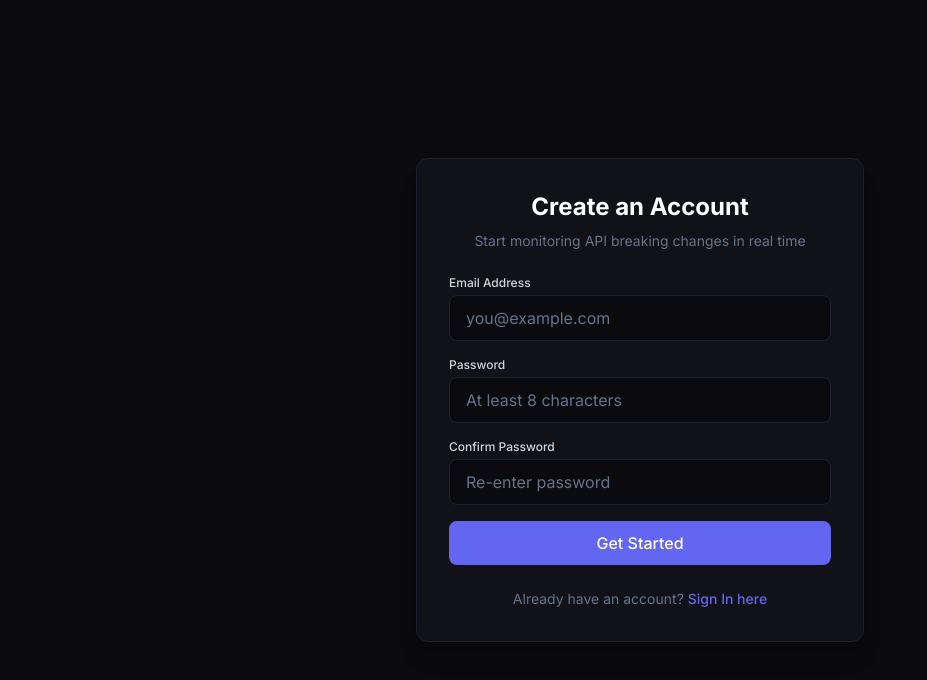
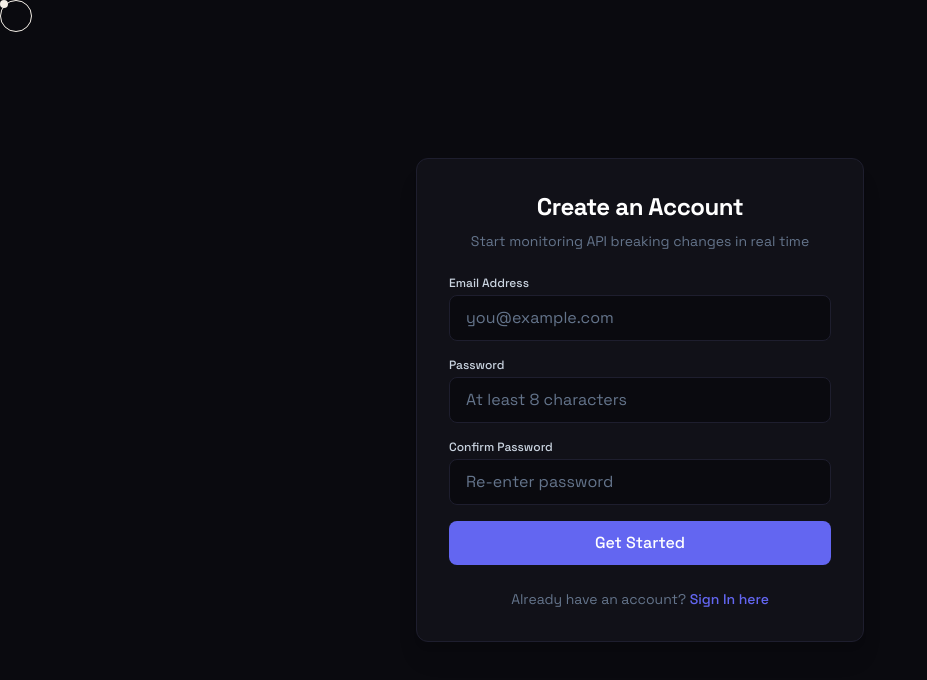
Before and after one commit to Haripriya24071/ApiRadar, a React (Vite) app in the folder frontend/: page / in a window 1280 px wide. Both pictures are taken after a click on the button "Get Started". Shown: the top 680 px of the page, without its empty margins (0-927 px from the left). Built offline with nearby package versions, Linux system fonts and the light colour scheme; no server answers.

Commit message:
feat: initialize frontend application structure with custom cursor, global styles, and routing setup

```diff
--- a/frontend/src/App.tsx
+++ b/frontend/src/App.tsx
@@ -13,6 +13,7 @@ import BrowseAPIs from './pages/BrowseAPIs'
 import APIDetail from './pages/APIDetail'
 import Settings from './pages/Settings'
 import Toast from './components/ui/Toast'
+import CustomCursor from './components/ui/CustomCursor'
 
 const queryClient = new QueryClient({
   defaultOptions: {
@@ -40,6 +41,7 @@ export default function App() {
 
   return (
     <QueryClientProvider client={queryClient}>
+      <CustomCursor />
       <BrowserRouter>
         <Toast />
         <Routes>
--- /dev/null
+++ b/frontend/src/components/ui/CustomCursor.tsx
@@ -0,0 +1,82 @@
+import React, { useEffect, useRef, useState } from 'react'
+
+export default function CustomCursor() {
+  const [hoverState, setHoverState] = useState<'default' | 'interactive' | 'text'>('default')
+  const dotRef = useRef<HTMLDivElement>(null)
+  const ringRef = useRef<HTMLDivElement>(null)
+
+  const mousePos = useRef({ x: -100, y: -100 })
+  const ringPos = useRef({ x: -100, y: -100 })
+  const animFrameId = useRef<number | null>(null)
+
+  useEffect(() => {
+    const handleMouseMove = (e: MouseEvent) => {
+      mousePos.current = { x: e.clientX, y: e.clientY }
+
+      // Position dot immediately
+      if (dotRef.current) {
+        dotRef.current.style.transform = `translate(${e.clientX}px, ${e.clientY}px)`
+      }
+
+      // Check hovered element
+      const target = e.target as HTMLElement | null
+      if (!target) return
+
+      const isInteractive = target.closest('button, a, input[type="button"], input[type="submit"], [role="button"], [data-cursor="hover"]')
+      const isText = target.closest('input[type="text"], input[type="search"], input[type="email"], textarea, [data-cursor="text"]')
+
+      if (isInteractive) {
+        setHoverState('interactive')
+      } else if (isText) {
+        setHoverState('text')
+      } else {
+        setHoverState('default')
+      }
+    }
+
+    const render = () => {
+      // Lerp ring towards mouse position
+      ringPos.current.x += (mousePos.current.x - ringPos.current.x) * 0.12
+      ringPos.current.y += (mousePos.current.y - ringPos.current.y) * 0.12
+
+      if (ringRef.current) {
+        ringRef.current.style.transform = `translate(${ringPos.current.x}px, ${ringPos.current.y}px)`
+      }
+
+      animFrameId.current = requestAnimationFrame(render)
+    }
+
+    window.addEventListener('mousemove', handleMouseMove)
+    animFrameId.current = requestAnimationFrame(render)
+
+    return () => {
+      window.removeEventListener('mousemove', handleMouseMove)
+      if (animFrameId.current !== null) {
+        cancelAnimationFrame(animFrameId.current)
+      }
+    }
+  }, [])
+
+  const dotClasses = `cursor-dot ${
+    hoverState === 'interactive'
+      ? 'is-hovering-interactive'
+      : hoverState === 'text'
+      ? 'is-hovering-text'
+      : ''
+  }`
+
+  const ringClasses = `cursor-ring ${
+    hoverState === 'interactive'
+      ? 'is-hovering-interactive'
+      : hoverState === 'text'
+      ? 'is-hovering-text'
+      : ''
+  }`
+
+  return (
+    <>
+      <div ref={dotRef} className={dotClasses} aria-hidden="true" />
+      <div ref={ringRef} className={ringClasses} aria-hidden="true" />
+    </>
+  )
+}
--- a/frontend/src/index.css
+++ b/frontend/src/index.css
@@ -1,18 +1,253 @@
-@import url('https://fonts.googleapis.com/css2?family=Inter:wght@300;400;500;600;700&family=JetBrains+Mono:wght@400;500;600&display=swap');
+@import url('https://fonts.googleapis.com/css2?family=Space+Grotesk:wght@300;400;500;700&family=Space+Mono:ital,wght@0,400;0,700;1,400&display=swap');
 
 @tailwind base;
 @tailwind components;
 @tailwind utilities;
 
-html, body {
-  background-color: #0A0A0F;
-  color: #F8FAFC;
-  font-family: 'Inter', sans-serif;
+:root {
+  --black: #0D0D0B;
+  --cream: #F5F0E8;
+  --red: #CC2200;
+  --gold: #C8A96E;
+  --white: #FFFFFF;
+  --dim: #1A1A16;
+  --border-dark: #2A2A24;
+  --border-light: #E0DAD0;
+  --muted-dark: #4A4A42;
+  --muted-light: #9A9488;
+  --critical: #CC2200;
+  --warning: #C8A96E;
+  --info: #4A7C59;
+  --text-on-dark: #F5F0E8;
+  --text-on-light: #0D0D0B;
+}
+
+/* Custom Cursor Rules */
+@media (pointer: fine) {
+  *, *::before, *::after {
+    cursor: none !important;
+  }
+}
+
+html {
+  font-size: 16px;
+  background-color: var(--black);
+  color: var(--cream);
+  font-family: 'Space Grotesk', sans-serif;
+  scroll-behavior: smooth;
+}
+
+body {
+  background-color: var(--black);
+  color: var(--cream);
+  font-family: 'Space Grotesk', sans-serif;
   margin: 0;
   padding: 0;
   min-height: 100vh;
+  overflow-x: hidden;
 }
 
-code, pre {
-  font-family: 'JetBrains Mono', monospace;
+h1, h2, h3, h4, h5, h6 {
+  font-family: 'Space Grotesk', sans-serif;
+  letter-spacing: -0.02em;
+  line-height: 0.95;
 }
+
+code, pre, kbd {
+  font-family: 'Space Mono', monospace;
+}
+
+/* Scrollbar */
+::-webkit-scrollbar {
+  width: 2px;
+  height: 2px;
+}
+
+::-webkit-scrollbar-track {
+  background: var(--black);
+}
+
+::-webkit-scrollbar-thumb {
+  background: var(--muted-dark);
+}
+
+/* Custom Cursor Styling */
+.cursor-dot {
+  position: fixed;
+  top: 0;
+  left: 0;
+  width: 8px;
+  height: 8px;
+  background-color: var(--cream);
+  border-radius: 50%;
+  pointer-events: none;
+  z-index: 99999;
+  transform: translate(-50%, -50%);
+  transition: opacity 0.15s ease, transform 0.15s ease, background-color 0.15s ease;
+}
+
+.cursor-ring {
+  position: fixed;
+  top: 0;
+  left: 0;
+  width: 32px;
+  height: 32px;
+  border: 1px solid var(--cream);
+  border-radius: 50%;
+  pointer-events: none;
+  z-index: 99998;
+  transform: translate(-50%, -50%);
+  transition: width 0.15s ease, height 0.15s ease, background-color 0.15s ease, border-color 0.15s ease, border-radius 0.15s ease, opacity 0.15s ease;
+}
+
+.cursor-dot.is-hovering-interactive {
+  opacity: 0;
+  transform: translate(-50%, -50%) scale(0);
+}
+
+.cursor-ring.is-hovering-interactive {
+  width: 48px;
+  height: 48px;
+  background-color: var(--red);
+  border-color: var(--red);
+  border-radius: 50%;
+}
+
+.cursor-dot.is-hovering-text {
+  opacity: 0;
+}
+
+.cursor-ring.is-hovering-text {
+  width: 80px;
+  height: 4px;
+  background-color: var(--cream);
+  border-color: var(--cream);
+  border-radius: 2px;
+}
+
+/* Global Utility Classes */
+.section-number {
+  font-family: 'Space Mono', monospace;
+  font-size: 11px;
+  color: var(--muted-dark);
+  letter-spacing: 0.15em;
+  text-transform: uppercase;
+}
+
+.display-text {
+  font-family: 'Space Grotesk', sans-serif;
+  font-size: clamp(48px, 8vw, 120px);
+  font-weight: 700;
+  line-height: 0.9;
+  letter-spacing: -0.03em;
+}
+
+.editorial-label {
+  font-family: 'Space Mono', monospace;
+  font-size: 10px;
+  letter-spacing: 0.2em;
+  text-transform: uppercase;
+  color: var(--muted-dark);
+}
+
+.severity-stamp {
+  font-family: 'Space Mono', monospace;
+  font-size: 10px;
+  font-weight: 700;
+  letter-spacing: 0.15em;
+  text-transform: uppercase;
+  padding: 3px 8px;
+  border: 1px solid currentColor;
+  display: inline-block;
+}
+
+.severity-stamp.critical {
+  color: var(--critical);
+  border-color: var(--critical);
+}
+
+.severity-stamp.warning {
+  color: var(--warning);
+  border-color: var(--warning);
+}
+
+.severity-stamp.info {
+  color: var(--info);
+  border-color: var(--info);
+}
+
+.ticker-band {
+  background: var(--red);
+  color: var(--white);
+  font-family: 'Space Mono', monospace;
+  font-size: 12px;
+  letter-spacing: 0.1em;
+  text-transform: uppercase;
+  padding: 10px 0;
+  overflow: hidden;
+  white-space: nowrap;
+}
+
+.ticker-inner {
+  display: inline-flex;
+  gap: 40px;
+  animation: ticker-scroll 25s linear infinite;
+}
+
+@keyframes ticker-scroll {
+  from {
+    transform: translateX(0);
+  }
+  to {
+    transform: translateX(-50%);
+  }
+}
+
+.text-scramble {
+  display: inline-block;
+}
+
+/* Animations */
+@keyframes fade-up {
+  from {
+    opacity: 0;
+    transform: translateY(24px);
+  }
+  to {
+    opacity: 1;
+    transform: translateY(0);
+  }
+}
+
+@keyframes fade-in {
+  from {
+    opacity: 0;
+  }
+  to {
+    opacity: 1;
+  }
+}
+
+.animate-fade-up {
+  animation: fade-up 0.6s cubic-bezier(0.16, 1, 0.3, 1) forwards;
+}
+
+.animate-fade-in {
+  animation: fade-in 0.4s ease forwards;
+}
+
+/* Section Themes */
+.section-dark {
+  background-color: var(--black);
+  color: var(--text-on-dark);
+}
+
+.section-light {
+  background-color: var(--cream);
+  color: var(--text-on-light);
+}
+
+.section-light .editorial-label,
+.section-light .section-number {
+  color: var(--muted-dark);
+}
```
